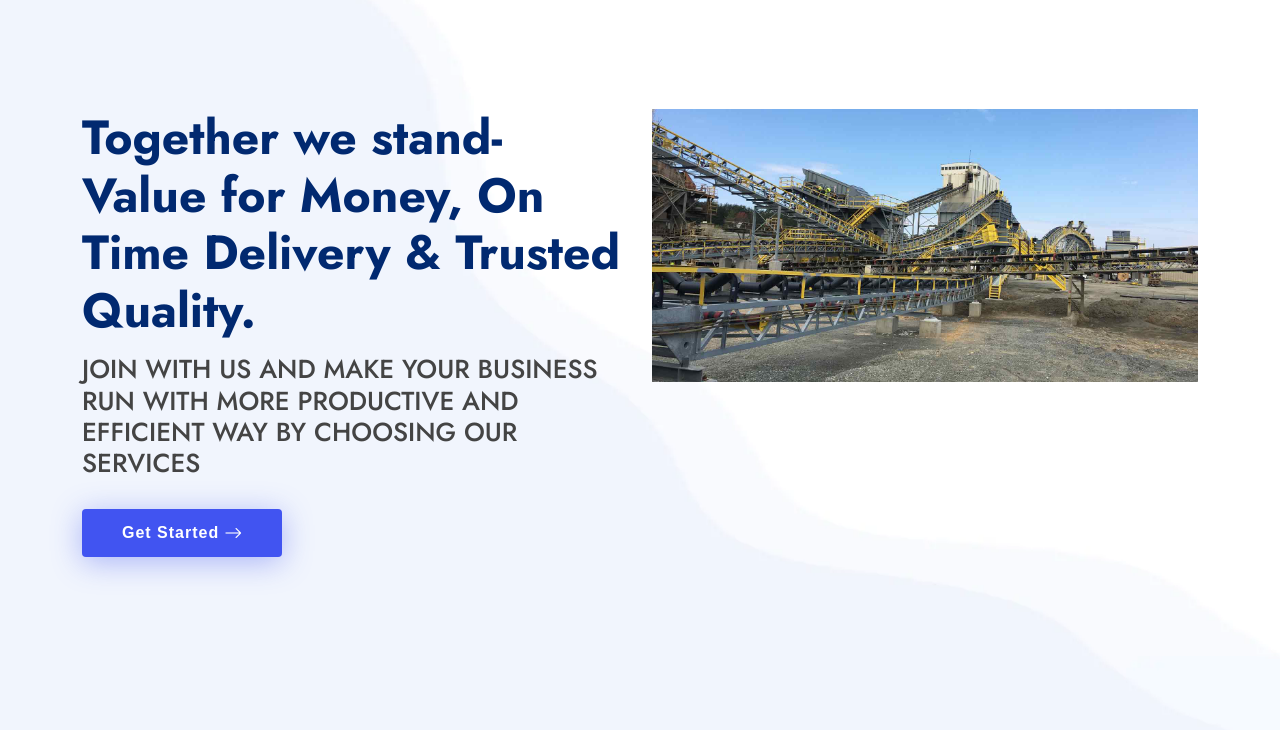
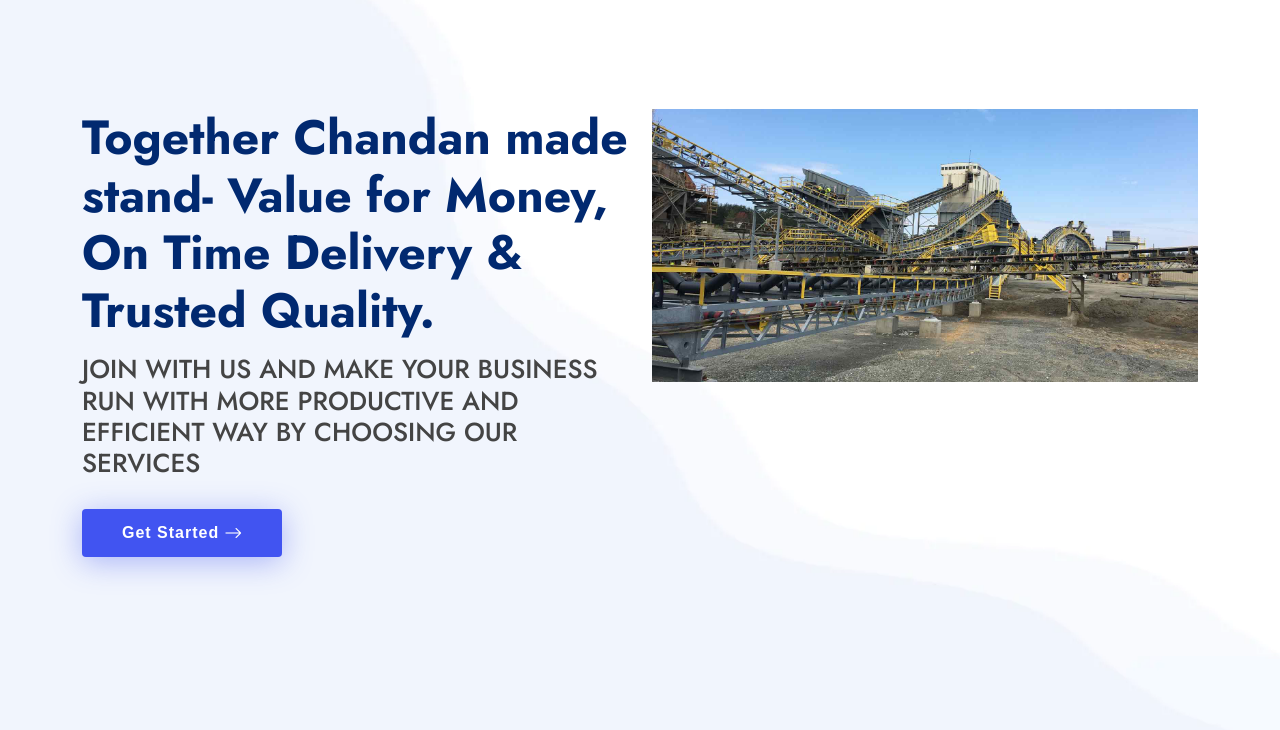
Before and after one commit to A-U-Enterprises/AU-Enterprises, a plain HTML site: page index.html in a window 1280 px wide. Shown: the part 67-797 px from the top of the page. Drawn offline with nearby package versions, Linux system fonts and the light colour scheme; a script that the page names is missing.

Commit message:
Update index.html

```diff
--- a/index.html
+++ b/index.html
@@ -3,7 +3,7 @@
 	<head>
 		<meta charset="UTF-8" />
 		<meta name="viewport" content="width=device-width, initial-scale=1.0" />
-		<title>Home | Chandan-enterprises</AU-enterprises></title>
+		<title>Home | AU-enterprises</AU-enterprises></title>
 
 		<!-- Favicons -->
 		<link
@@ -114,7 +114,7 @@
 					<div
 						class="col-lg-6 d-flex flex-column justify-content-center">
 						<h1 data-aos="fade-up">
-							Together	we	stand-	Value	for	Money,	On	Time	Delivery
+							Together	Chandan made	stand-	Value	for	Money,	On	Time	Delivery
 &	Trusted	Quality.
 						</h1>
 						<h2 data-aos="fade-up" data-aos-delay="400">
```
